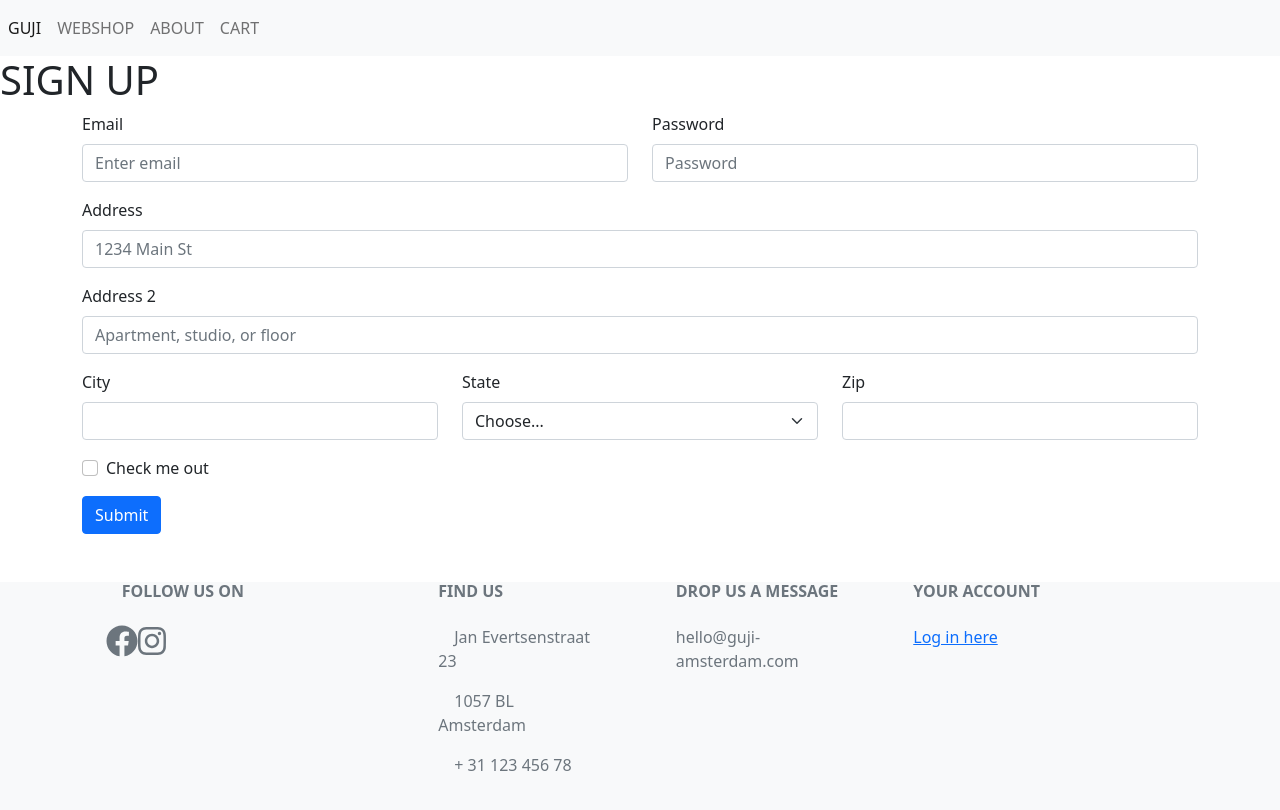
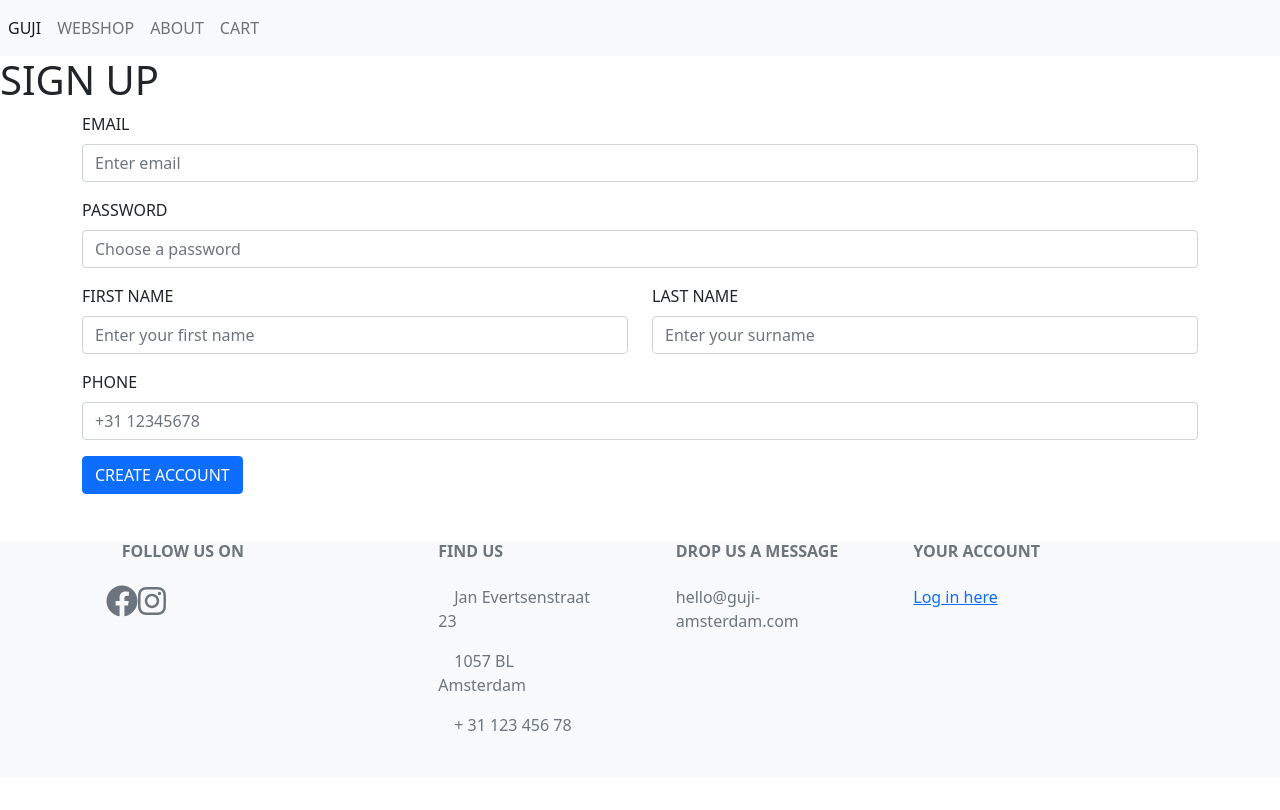
Before and after one commit to lauraamiaa/guji-frontend, a React (Create React App) app: page /signup in a window 1280 px wide. Shown: the top 810 px of the page. Built offline with nearby package versions, Linux system fonts and the light colour scheme; no server answers.

Commit message:
created sign up

```diff
--- a/src/pages/SignUp/SignUp.js
+++ b/src/pages/SignUp/SignUp.js
@@ -4,71 +4,40 @@ import Button from "react-bootstrap/Button";
 import Row from "react-bootstrap/Row";
 import Container from "react-bootstrap/Container";
 import { Col } from "react-bootstrap";
+import { useDispatch, useSelector } from "react-redux";
+import { useHistory } from "react-router-dom";
+
+import { selectToken } from "../../store/customer/selectors";
+import { signUp } from "../../store/customer/actions";
 
 export default function SignUp() {
+  const [email, setEmail] = useState("");
+  const [password, setPassword] = useState("");
+  const [firstName, setFirstName] = useState("");
+  const [lastName, setLastName] = useState("");
+  const [phone, setPhone] = useState("");
+  const dispatch = useDispatch();
+  const token = useSelector(selectToken);
+  const history = useHistory();
+
+  useEffect(() => {
+    if (token !== null) {
+      history.push("/");
+    }
+  }, [token, history]);
+
+  function submitForm(event) {
+    event.preventDefault();
+
+    dispatch(signUp(email, password, firstName, lastName, phone));
+  }
+
   return (
     <div>
       <h1>SIGN UP</h1>
       <Container>
         <Form>
-          <Row className="mb-3">
-            <Form.Group as={Col} controlId="formGridEmail">
-              <Form.Label>Email</Form.Label>
-              <Form.Control type="email" placeholder="Enter email" />
-            </Form.Group>
-
-            <Form.Group as={Col} controlId="formGridPassword">
-              <Form.Label>Password</Form.Label>
-              <Form.Control type="password" placeholder="Password" />
-            </Form.Group>
-          </Row>
-
-          <Form.Group className="mb-3" controlId="formGridAddress1">
-            <Form.Label>Address</Form.Label>
-            <Form.Control placeholder="1234 Main St" />
-          </Form.Group>
-
-          <Form.Group className="mb-3" controlId="formGridAddress2">
-            <Form.Label>Address 2</Form.Label>
-            <Form.Control placeholder="Apartment, studio, or floor" />
-          </Form.Group>
-
-          <Row className="mb-3">
-            <Form.Group as={Col} controlId="formGridCity">
-              <Form.Label>City</Form.Label>
-              <Form.Control />
-            </Form.Group>
-
-            <Form.Group as={Col} controlId="formGridState">
-              <Form.Label>State</Form.Label>
-              <Form.Select defaultValue="Choose...">
-                <option>Choose...</option>
-                <option>...</option>
-              </Form.Select>
-            </Form.Group>
-
-            <Form.Group as={Col} controlId="formGridZip">
-              <Form.Label>Zip</Form.Label>
-              <Form.Control />
-            </Form.Group>
-          </Row>
-
-          <Form.Group className="mb-3" id="formGridCheckbox">
-            <Form.Check type="checkbox" label="Check me out" />
-          </Form.Group>
-
-          <Button variant="primary" type="submit">
-            Submit
-          </Button>
-        </Form>
-      </Container>
-    </div>
-  );
-}
-
-{
-  /* <Form>
-<Form.Group className="mb-3" controlId="formBasicEmail">
+          <Form.Group className="mb-3" controlId="formGridEmail">
             <Form.Label>EMAIL</Form.Label>
             <Form.Control
               value={email}
@@ -78,22 +47,65 @@ export default function SignUp() {
               required
             />
           </Form.Group>
-<Form.Group className="mb-3" controlId="formBasicPassword">
+
+          <Row className="mb-3">
+            <Form.Group as={Col} controlId="formGridPassword">
               <Form.Label>PASSWORD</Form.Label>
               <Form.Control
                 value={password}
                 onChange={(event) => setPassword(event.target.value)}
                 type="password"
-    placeholder="Password"
+                placeholder="Choose a password"
                 required
               />
             </Form.Group>
 
-<Button variant="primary" type="submit">
-  LOGIN
+            {/* <Form.Group as={Col} controlId="formGridConfirmPassword">
+              <Form.Label>CONFIRM PASSWORD</Form.Label>
+              <Form.Control
+                type="password"
+                placeholder="Confirm your password"
+                required
+              />
+            </Form.Group> */}
+          </Row>
+
+          <Row className="mb-3">
+            <Form.Group as={Col} controlId="formGridFirstName">
+              <Form.Label>FIRST NAME</Form.Label>
+              <Form.Control
+                value={firstName}
+                onChange={(event) => setFirstName(event.target.value)}
+                placeholder="Enter your first name"
+                required
+              />
+            </Form.Group>
+
+            <Form.Group as={Col} controlId="formGridLastName">
+              <Form.Label>LAST NAME</Form.Label>
+              <Form.Control
+                value={lastName}
+                onChange={(event) => setLastName(event.target.value)}
+                placeholder="Enter your surname"
+                required
+              />
+            </Form.Group>
+          </Row>
+
+          <Form.Group className="mb-3" controlId="formGridPhone">
+            <Form.Label>PHONE</Form.Label>
+            <Form.Control
+              value={phone}
+              onChange={(event) => setPhone(event.target.value)}
+              placeholder="+31 12345678"
+            />
+          </Form.Group>
+
+          <Button variant="primary" type="submit" onClick={submitForm}>
+            CREATE ACCOUNT
           </Button>
-<h2>
-  NO ACCOUNT YET? <Link to="/signup"> SIGN UP HERE </Link>
-</h2>
-</Form> */
+        </Form>
+      </Container>
+    </div>
+  );
 }
--- a/src/store/customer/actions.js
+++ b/src/store/customer/actions.js
@@ -30,7 +30,6 @@ export const signUp = (
   firstName,
   lastName,
   phone,
-  address,
   isAdmin
 ) => {
   return async (dispatch, getState) => {
@@ -42,14 +41,14 @@ export const signUp = (
         firstName,
         lastName,
         phone,
-        address,
         isAdmin,
       });
-
+      console.log("response", response.data);
       dispatch(loginSuccess(response.data));
       dispatch(showMessageWithTimeout("success", true, "account created"));
       dispatch(appDoneLoading());
     } catch (error) {
+      console.log("Error", error);
       if (error.response) {
         console.log(error.response.data.message);
         dispatch(setMessage("danger", true, error.response.data.message));
```
Lines whose indentation alone changed are shown as unchanged.
